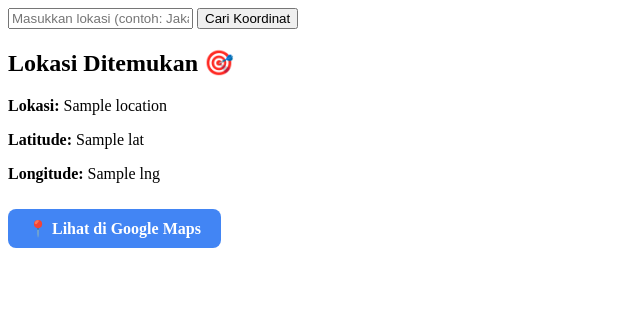
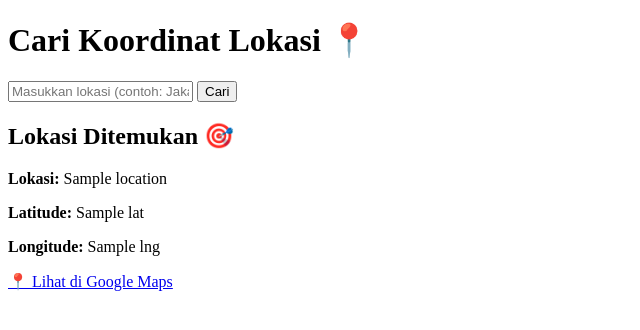
Before and after one commit to ndchsn/geocoding, a Flask app: template templates/index.html in a window 1280 px wide. Shown: the top 330 px of the page, without its empty margins (0-640 px from the left). Run offline with Flask 3, Linux system fonts and the light colour scheme; the template is opened without the code that fills it: most values are stand-ins (such as "Sample title", 1, 10 or a date in 2020).

Commit message:
update html css

```diff
--- a/static/css/style.css
+++ b/static/css/style.css
@@ -1,28 +1,15 @@
-/* Tombol/link ke Google Maps */
-.maps-button {
-    display: inline-block;
-    margin-top: 10px;
-    padding: 10px 20px;
-    background-color: #4285F4; /* warna biru Google */
-    color: #fff;
-    border-radius: 8px;
-    text-decoration: none;
-    font-weight: bold;
-    transition: background-color 0.3s;
+/* Animasi fade-in */
+.fade-in {
+    animation: fadeIn 0.8s ease-in-out;
   }
 
-  .maps-button:hover {
-    background-color: #3367D6; /* warna hover */
+  @keyframes fadeIn {
+    0% {
+      opacity: 0;
+      transform: translateY(20px);
+    }
+    100% {
+      opacity: 1;
+      transform: translateY(0);
+    }
   }
-
-  /* Untuk error message */
-  .error-card {
-    background-color: #ffe6e6;
-    padding: 15px;
-    margin-top: 20px;
-    border: 1px solid #ff9999;
-    border-radius: 10px;
-    text-align: center;
-    color: #cc0000;
-    font-weight: bold;
-  }
--- a/templates/index.html
+++ b/templates/index.html
@@ -3,17 +3,21 @@
 <head>
   <meta charset="UTF-8">
   <meta name="viewport" content="width=device-width, initial-scale=1.0">
+  <title>Geocode Lokasi</title>
   <link rel="stylesheet" href="{{ url_for('static', filename='css/style.css') }}">
-  <!-- <link href="https://fonts.googleapis.com/css2?family=Nunito:wght@300;400;600;800&display=swap" rel="stylesheet"> -->
+  <link href="https://fonts.googleapis.com/css2?family=Nunito:wght@400;600;800&display=swap" rel="stylesheet">
 </head>
 <body>
-<form action="/geocode" method="POST">
+
+  <div class="container">
+    <h1>Cari Koordinat Lokasi 📍</h1>
+    <form action="/geocode" method="POST" class="search-form">
       <input type="text" name="location" placeholder="Masukkan lokasi (contoh: Jakarta)" required>
-    <button type="submit">Cari Koordinat</button>
+      <button type="submit">Cari</button>
     </form>
 
     {% if lat and lng %}
-  <div class="location-card">
+<div class="location-card fade-in">
   <h2>Lokasi Ditemukan 🎯</h2>
   <p><strong>Lokasi:</strong> {{ location }}</p>
   <p><strong>Latitude:</strong> {{ lat }}</p>
@@ -25,7 +29,11 @@
   </p>
 </div>
 {% elif error %}
-    <div class="error-card">
+<div class="error-card fade-in">
   <p>{{ error }}</p>
 </div>
 {% endif %}
+
+
+</body>
+</html>
```
Lines whose indentation alone changed are shown as unchanged.
